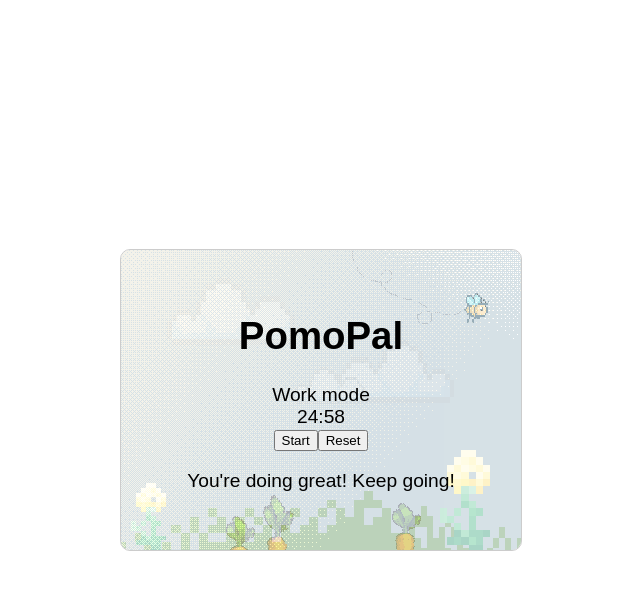
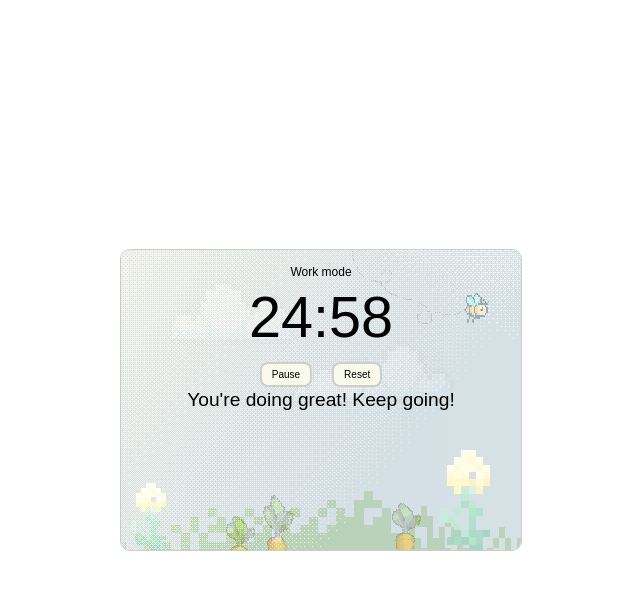
Before and after one commit to elilyliu/PomoPal, a React (Create React App) app in the folder my-react-app/: page / in a window 1280 px wide. Both pictures are taken after a click on the button "25 min work, 5 min break". Shown: the top 590 px of the page, without its empty margins (319-959 px from the left). Built offline with nearby package versions, Linux system fonts and the light colour scheme.

Commit message:
changed display margin

```diff
--- a/my-react-app/src/frontend/App.js
+++ b/my-react-app/src/frontend/App.js
@@ -6,6 +6,7 @@ function App() {
     const [timeLeft, setTimeLeft] = useState(0);
     const [isRunning, setIsRunning] = useState(false);
     const [isStarted, setIsStarted] = useState(false);
+    const [isPaused, setIsPaused] = useState(false);
     const [message, setMessage] = useState('');
     const [workmode, setWorkmode] = useState(true);
     const [workInterval, setWorkInterval] = useState(25);
@@ -14,7 +15,7 @@ function App() {
 
     useEffect(() => {
         let timer;
-        if (isRunning) {
+        if (isRunning && !isPaused) {
             timer = setInterval(() => {
                 setTimeLeft(prevTime => {
                     if (prevTime > 0) {
@@ -37,7 +38,7 @@ function App() {
             }, 1000);
         }
         return () => clearInterval(timer);
-    }, [isRunning, workmode, workInterval, breakInterval]);
+    }, [isRunning, isPaused, workmode, workInterval, breakInterval]);
 
     useEffect(() => {
         if (isStarted) {
@@ -58,18 +59,26 @@ function App() {
         if (!isRunning) {
             setIsRunning(true);
             setIsStarted(true);
+            setIsPaused(false);
             if (workmode) {
                 showWorkAffirmation();
             } else {
                 showBreakAffirmation();
             }
+        } else if (isPaused) {
+            setIsPaused(false);
         }
+    };
+
+    const handlePause = () => {
+        setIsPaused(true);
     };
 
     const handleReset = () => {
         setIsRunning(false);
         setTimeLeft(0);
         setIsStarted(false);
+        setIsPaused(false);
         setMessage('');
         setWorkmode(true);
     };
@@ -109,13 +118,14 @@ function App() {
     return (
         <div className="App">
             <header className="App-header">
-                <h1>PomoPal</h1>
                 {isStarted ? (
                     <>
-                        <div id="workmode">{modeMessage}</div>
+                    <div className="timer-container">
+                        <div id="workModeMessage">{modeMessage}</div>
                         <div id="timer">{formatTime(timeLeft)}</div>
-                        <button id="start" onClick={handleStart}>Start</button>
+                        <button id="startPause" onClick={isPaused ? handleStart : handlePause}>{isPaused ? 'Resume' : 'Pause'}</button>
                         <button id="reset" onClick={handleReset}>Reset</button>
+                    </div>
                     </>
                 ) : (
                     <StartPage startTimer={startTimer} />
@@ -133,7 +143,7 @@ function App() {
 const StartPage = ({ startTimer }) => {
     return (
         <div>
-            <h1>Welcome to PomoPal!</h1>
+            <h1 id="welcomeTitle">Welcome to PomoPal!</h1>
             <p>Select your work interval:</p>
             <button onClick={() => startTimer(25,5)}>25 min work, 5 min break</button>
             <button onClick={() => startTimer(50,10)}>50 min work, 10 min break</button>
--- a/my-react-app/src/index.css
+++ b/my-react-app/src/index.css
@@ -10,7 +10,7 @@
   display: flex;
   flex-direction: column;
   justify-content: center;
-  align-items: center;
+  align-items: top;
   overflow: hidden;
   background-color: rgba(255, 255, 255, 0.8); /* Add a semi-transparent background for better visibility */
   border: 1px solid #ccc; /* Add a border */
@@ -46,3 +46,37 @@ body {
   cursor: move;
   user-select: none;
 }
+
+.timer-container {
+    position: fixed;
+    top: 15px;
+    left: 50%;
+    transform: translateX(-50%);
+    align-items: center;
+    justify-content: center;
+}
+
+#timer {
+    font-size: 3em;
+    margin: 2px 0;
+}
+
+button {
+    background-color:rgb(248, 250, 234);
+    border: 2px solid #cecece;
+    border-radius: 8px;
+    margin: 10px;
+    padding: 5px 10px;
+    font-size: 10px;
+    cursor: pointer;
+}
+
+#workModeMessage {
+    font-size: 12px;
+    margin-bottom: 5px;
+}
+
+#welcomeTitle {
+    font-size: 25px;
+    margin-bottom: 20px;
+}
```
